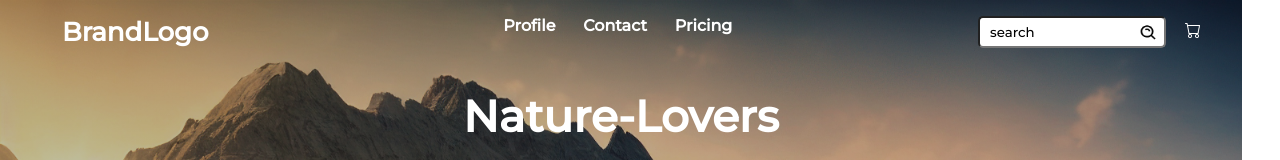
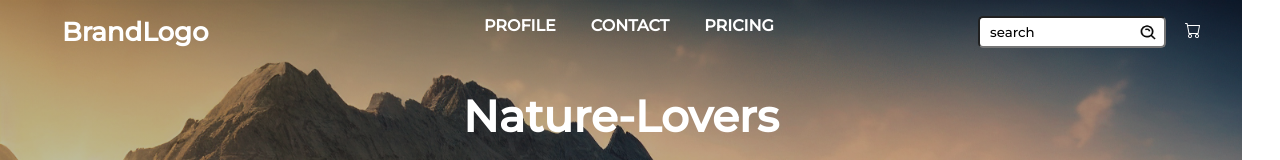
Before and after one commit to luqman19102005/SIM-K-basic-mission, a plain HTML site: page index.html in a window 1280 px wide. Shown: the top 160 px of the page. Drawn offline with nearby package versions, Linux system fonts and the light colour scheme.

Commit message:
third commit

```diff
--- a/style.css
+++ b/style.css
@@ -46,6 +46,7 @@ nav ul li a {
   text-decoration: none;
   color: rgb(255, 255, 255);
   font-weight: bold;
+  text-transform: uppercase;
 }
 
 nav ul li a:hover {
@@ -325,14 +326,3 @@ footer {
 .social-media a img:hover {
   opacity: 80%;
 }
-
-/* @media screen */
-
-/* @media screen and (min-width: 500px) {
-  .banner {
-    height: 100vh;
-    background-image: linear-gradient(rgba(0, 0, 0, 0), rgba(0, 0, 0, 0)),
-      url(image/content/background-content.jpg);
-    background-size: cover;
-  }
-} */
```
